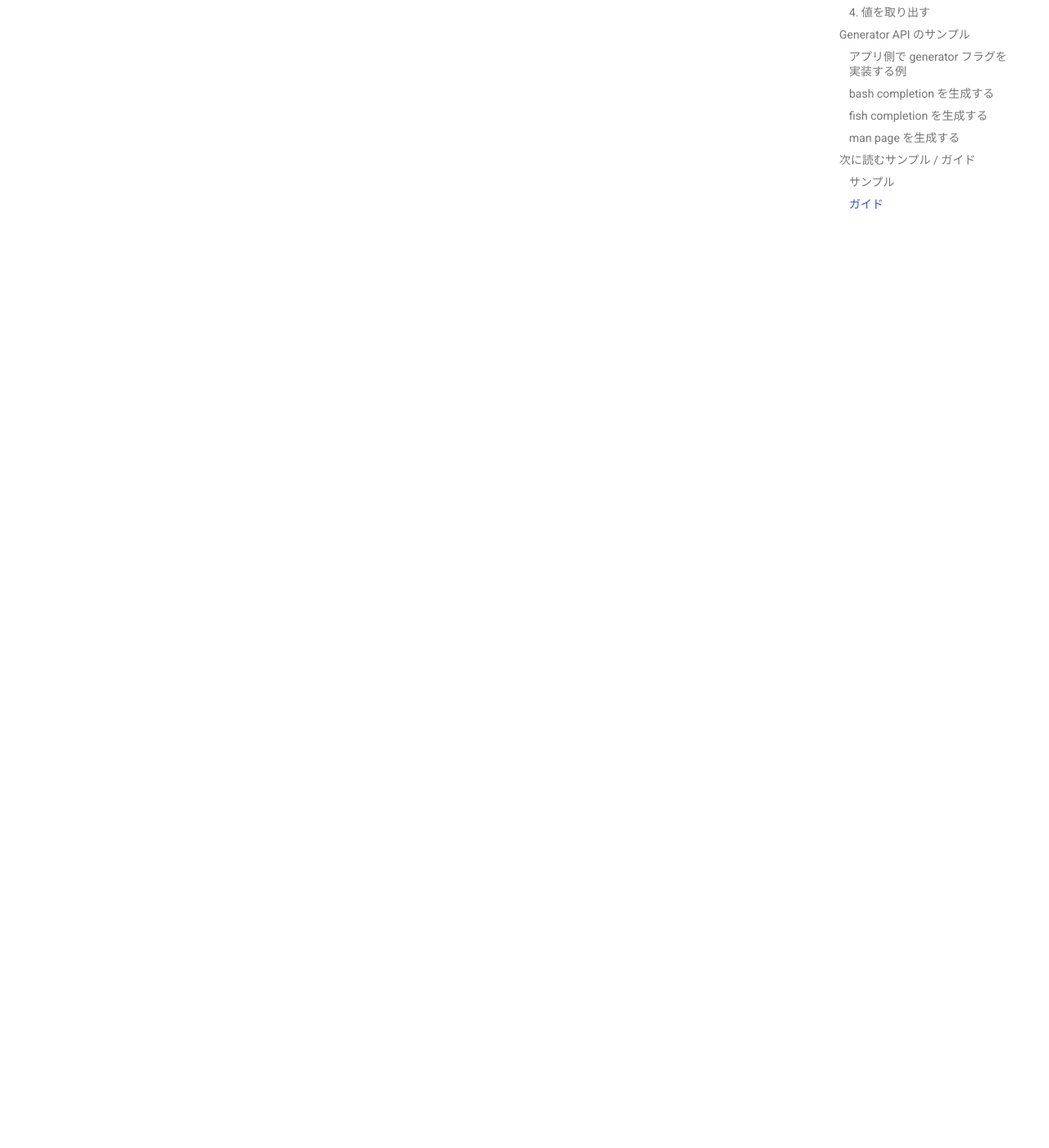
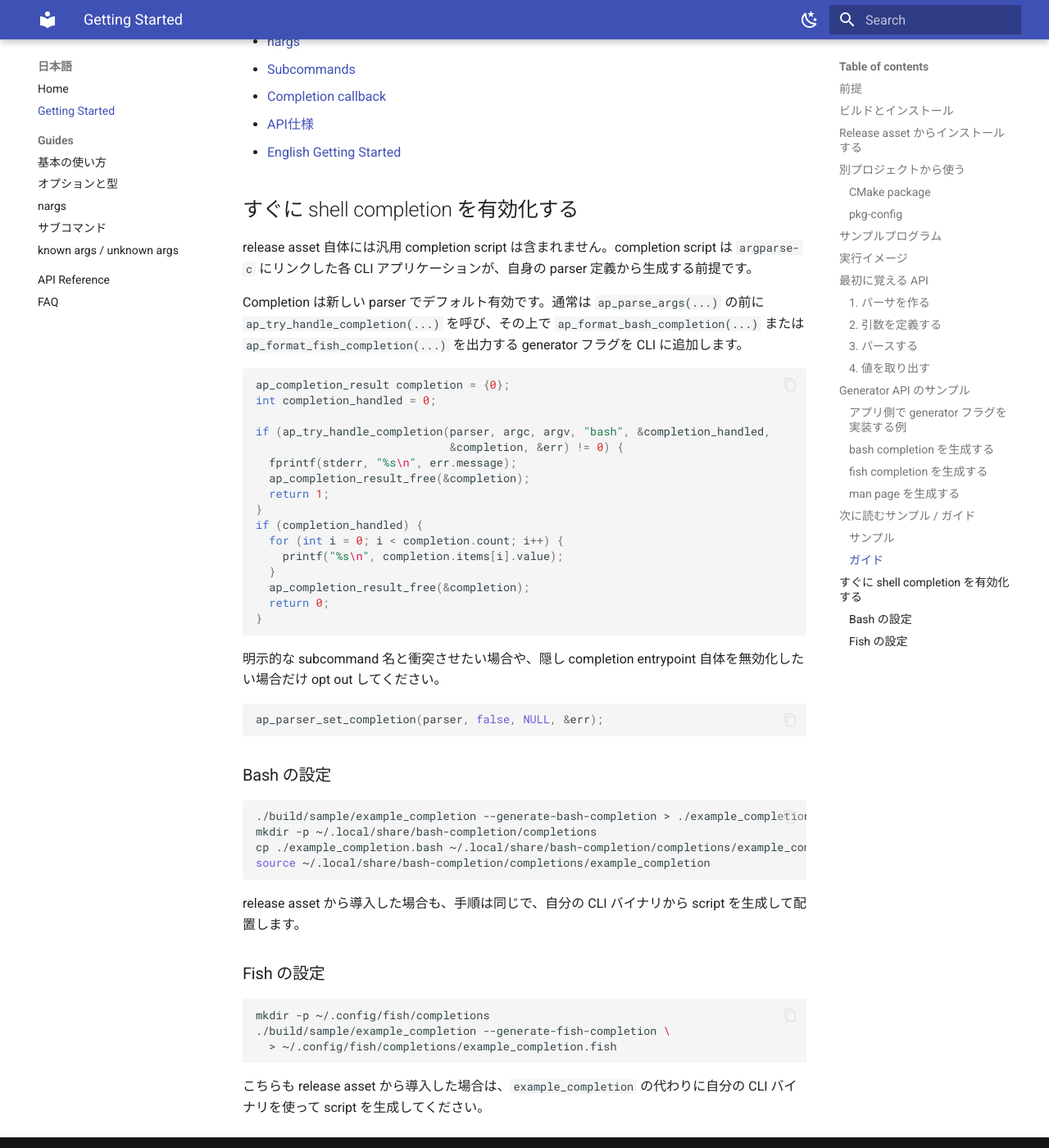
Before and after one commit to YoshihideShirai/argparse-c, an MkDocs documentation site: the page built from docs/ja/getting-started.md, in a window 1280 px wide and 1400 px high, scrolled down 4721 px. Shown: the whole window at 82% size. Built offline with MkDocs 1.6.1 and Material for MkDocs 9.7.7, drawn with Linux system fonts in a browser that asks for light colours; some of the changed text lies outside the part shown.

Commit message:
Revise release assets around install tree

````diff
--- a/docs/ja/getting-started.md
+++ b/docs/ja/getting-started.md
@@ -19,6 +19,28 @@
 ```
 
 一度ステージング用ディレクトリへ入れたい場合は、`/usr/local` を任意の prefix に置き換えてください。
+
+## Release asset からインストールする
+
+GitHub Releases では、sample 実行ファイル中心ではなく、`cmake --install` の出力をそのまま固めた `argparse-c-<version>-linux-install-tree.tar.gz` を配布します。
+
+```bash
+curl -L -o argparse-c-linux-install-tree.tar.gz \
+  https://github.com/yoshihideshirai/argparse-c/releases/download/vX.Y.Z/argparse-c-vX.Y.Z-linux-install-tree.tar.gz
+mkdir -p /tmp/argparse-c
+sudo mkdir -p /usr/local
+
+tar -xzf argparse-c-linux-install-tree.tar.gz -C /tmp/argparse-c
+sudo cp -a /tmp/argparse-c/include /usr/local/
+sudo cp -a /tmp/argparse-c/lib /usr/local/
+```
+
+この tarball には次が含まれます。
+
+- `include/argparse-c.h`
+- `lib/` 配下の shared library
+- `lib/cmake/argparse-c/` 配下の CMake package files
+- `lib/pkgconfig/argparse-c.pc` の pkg-config file
 
 ## 別プロジェクトから使う
 
@@ -172,3 +194,55 @@
 - [Completion callback](guides/completion-callbacks.md)
 - [API仕様](../api-spec.ja.md)
 - [English Getting Started](../en/getting-started.md)
+
+## すぐに shell completion を有効化する
+
+release asset 自体には汎用 completion script は含まれません。completion script は `argparse-c` にリンクした各 CLI アプリケーションが、自身の parser 定義から生成する前提です。
+
+Completion は新しい parser でデフォルト有効です。通常は `ap_parse_args(...)` の前に `ap_try_handle_completion(...)` を呼び、その上で `ap_format_bash_completion(...)` または `ap_format_fish_completion(...)` を出力する generator フラグを CLI に追加します。
+
+```c
+ap_completion_result completion = {0};
+int completion_handled = 0;
+
+if (ap_try_handle_completion(parser, argc, argv, "bash", &completion_handled,
+                             &completion, &err) != 0) {
+  fprintf(stderr, "%s\n", err.message);
+  ap_completion_result_free(&completion);
+  return 1;
+}
+if (completion_handled) {
+  for (int i = 0; i < completion.count; i++) {
+    printf("%s\n", completion.items[i].value);
+  }
+  ap_completion_result_free(&completion);
+  return 0;
+}
+```
+
+明示的な subcommand 名と衝突させたい場合や、隠し completion entrypoint 自体を無効化したい場合だけ opt out してください。
+
+```c
+ap_parser_set_completion(parser, false, NULL, &err);
+```
+
+### Bash の設定
+
+```bash
+./build/sample/example_completion --generate-bash-completion > ./example_completion.bash
+mkdir -p ~/.local/share/bash-completion/completions
+cp ./example_completion.bash ~/.local/share/bash-completion/completions/example_completion
+source ~/.local/share/bash-completion/completions/example_completion
+```
+
+release asset から導入した場合も、手順は同じで、自分の CLI バイナリから script を生成して配置します。
+
+### Fish の設定
+
+```bash
+mkdir -p ~/.config/fish/completions
+./build/sample/example_completion --generate-fish-completion \
+  > ~/.config/fish/completions/example_completion.fish
+```
+
+こちらも release asset から導入した場合は、`example_completion` の代わりに自分の CLI バイナリを使って script を生成してください。
````
Also changed, not shown: README.md (+33 -0 lines), docs/en/getting-started.md (+23 -1 lines), 1 other file.
